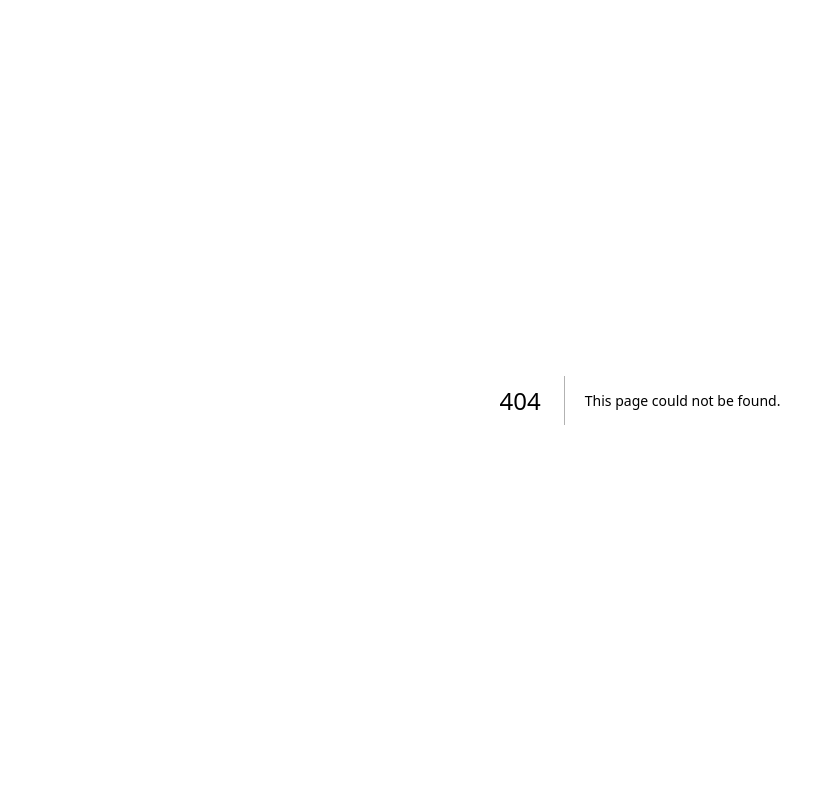
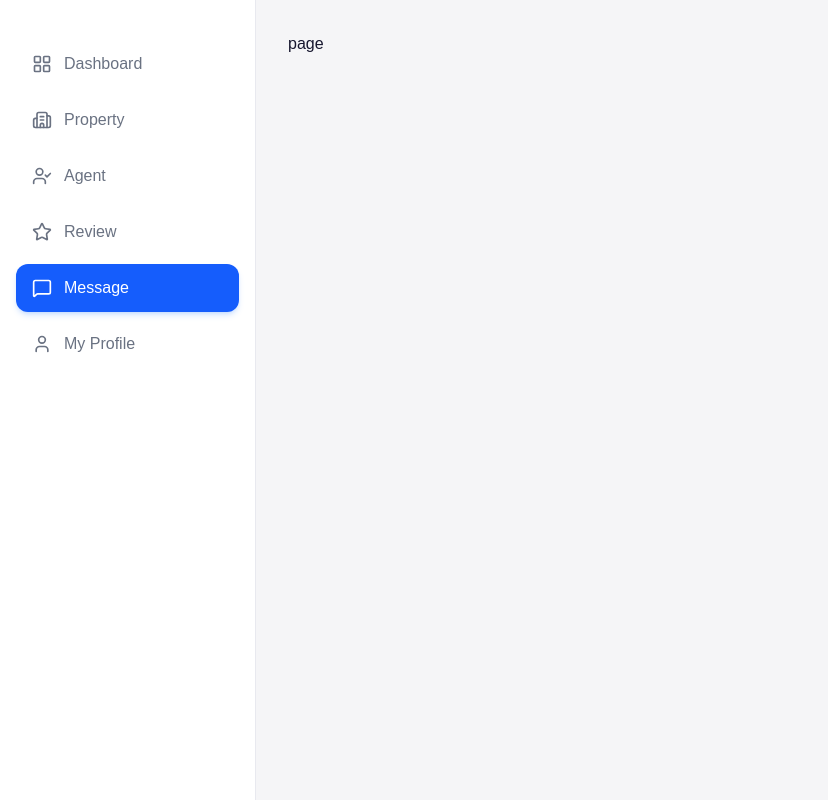
Before and after one commit to idancodes21/real-estate, a Next.js app: page /message in a window 1280 px wide. Before the commit this address had no page. Shown: the whole page, without its empty margins (0-828 px from the left). Built offline with nearby package versions, Linux system fonts and the light colour scheme.

Commit message:
feat(ui): add dashboard layout and sidebar navigation

```diff
--- /dev/null
+++ b/app/(dashboard)/agent/page.tsx
@@ -0,0 +1,9 @@
+import React from 'react'
+
+const page = () => {
+  return (
+    <div>page</div>
+  )
+}
+
+export default page
--- /dev/null
+++ b/app/(dashboard)/layout.tsx
@@ -0,0 +1,16 @@
+import SideNav from "../components/SideNav";
+
+export default function DashboardLayout({
+  children,
+}: Readonly<{
+  children: React.ReactNode;
+}>) {
+  return (
+    <div className="flex min-h-screen">
+      <SideNav />
+        <main className="flex-1 p-8 overflow-y-auto">
+          {children}
+        </main>
+    </div>
+  );
+}
--- /dev/null
+++ b/app/(dashboard)/message/page.tsx
@@ -0,0 +1,9 @@
+import React from 'react'
+
+const page = () => {
+  return (
+    <div>page</div>
+  )
+}
+
+export default page
--- /dev/null
+++ b/app/(dashboard)/page.tsx
@@ -0,0 +1,9 @@
+import React from 'react'
+
+const page = () => {
+  return (
+    <div>page</div>
+  )
+}
+
+export default page
--- /dev/null
+++ b/app/(dashboard)/profile/page.tsx
@@ -0,0 +1,9 @@
+import React from 'react'
+
+const page = () => {
+  return (
+    <div>page</div>
+  )
+}
+
+export default page
--- /dev/null
+++ b/app/(dashboard)/property/page.tsx
@@ -0,0 +1,9 @@
+import React from 'react'
+
+const page = () => {
+  return (
+    <div>page</div>
+  )
+}
+
+export default page
--- /dev/null
+++ b/app/(dashboard)/review/page.tsx
@@ -0,0 +1,9 @@
+import React from 'react'
+
+const page = () => {
+  return (
+    <div>page</div>
+  )
+}
+
+export default page
--- /dev/null
+++ b/app/components/SideNav.tsx
@@ -0,0 +1,80 @@
+"use client"
+import {
+  LayoutGrid,
+  Building2,
+  UserCheck,
+  Star,
+  MessageSquare,
+  User,
+} from "lucide-react";
+import { ComponentType } from "react";
+import { usePathname } from "next/navigation";
+import Link from "next/link";
+
+interface navItem {
+  label: string;
+  href: string;
+  icon: ComponentType<{ className?: string }>;
+}
+const homeNav: navItem[] = [
+  {
+    label: "Dashboard",
+    href: "/",
+    icon: LayoutGrid,
+  },
+  {
+    label: "Property",
+    href: "/property",
+    icon: Building2,
+  },
+  {
+    label: "Agent",
+    href: "/agent",
+    icon: UserCheck,
+  },
+  {
+    label: "Review",
+    href: "/review",
+    icon: Star,
+  },
+  {
+    label: "Message",
+    href: "/message",
+    icon: MessageSquare,
+  },
+  {
+    label: "My Profile",
+    href: "/profile",
+    icon: User,
+  },
+];
+const SideNav = () => {
+    const pathname = usePathname();
+  return (
+    <aside className="w-64 h-screen bg-white border-r border-gray-200 flex flex-col p-4">
+        <nav className="flex flex-col gap-2 mt-6">
+                {homeNav.map((item) => {
+                    const isActive = pathname === item.href;
+                    const IconComponent = item.icon;
+
+                    return (
+                        <Link
+                            key={item.label}
+                            href={item.href}
+                            className={`flex items-center gap-3 px-4 py-3 rounded-xl font-medium transition-colors ${
+                                isActive
+                                    ? "bg-blue-600 text-white shadow-md shadow-blue-500/20" // Active styling from your image
+                                    : "text-gray-500 hover:bg-gray-100 hover:text-gray-900"  // Inactive styling
+                            }`}
+                        >
+                            <IconComponent className="w-5 h-5" />
+                            <span>{item.label}</span>
+                        </Link>
+                    );
+                })}
+            </nav>
+    </aside>
+  )
+};
+
+export default SideNav;
--- a/app/page.tsx
+++ /dev/null
@@ -1,19 +0,0 @@
-import React from 'react'
-
-const page = () => {
-  return (
-   <div className="min-h-screen bg-background text-foreground">
-  <div className="rounded-xl border border-border bg-card p-6">
-    <h1 className="text-primary text-2xl font-bold">
-      Welcome
-    </h1>
-
-    <p className="text-muted-foreground">
-      Your real estate investment journey starts here.
-    </p>
-  </div>
-</div>
-  )
-}
-
-export default page
```
